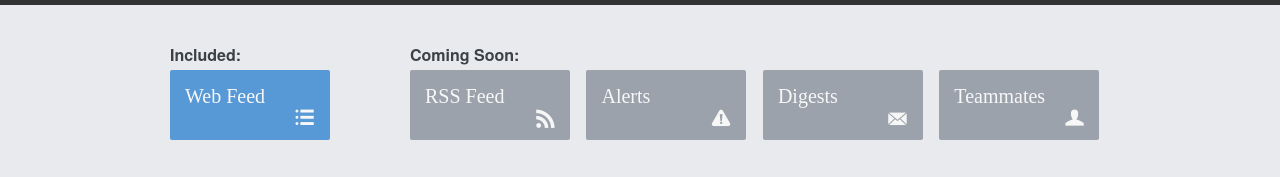
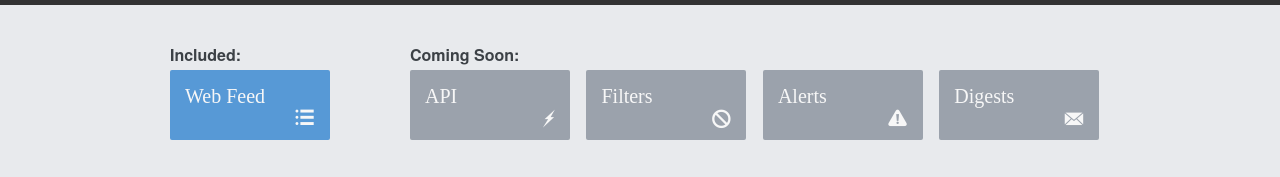
Before and after one commit to mattgoldman/www.hookfeed.com, a website: page public/index.html in a window 1280 px wide. Shown: the part 525-702 px from the top of the page. Drawn offline with Linux system fonts and the light colour scheme.

Commit message:
updated benefits

```diff
--- a/package.json
+++ b/package.json
@@ -7,7 +7,7 @@
     "hookfeed.com",
     "www.hookfeed.com"
   ],
-  "version": "0.2.1",
+  "version": "0.2.2",
   "private": true,
   "dependencies": {
     "express": "3.x",
--- a/public/index.html
+++ b/public/index.html
@@ -112,8 +112,12 @@ vertical-align: top;" />
     <h2>Coming Soon:</h2>
     <div class="benefit-container">
       <div class="benefit" style="background-color: #9BA2AC;">
-        <span class="benefit_description">RSS Feed</span>
-        <span class="benefit_icon">f</span>
+        <span class="benefit_description">API</span>
+        <span class="benefit_icon">e</span>
+      </div>
+      <div class="benefit" style="background-color: #9BA2AC;">
+        <span class="benefit_description">Filters</span>
+        <span class="benefit_icon">d</span>
       </div>
       <div class="benefit" style="background-color: #9BA2AC;">
         <span class="benefit_description">Alerts</span>
@@ -122,10 +126,6 @@ vertical-align: top;" />
       <div class="benefit" style="background-color: #9BA2AC;">
         <span class="benefit_description">Digests</span>
         <span class="benefit_icon">M</span>
-      </div>
-      <div class="benefit" style="background-color: #9BA2AC;">
-        <span class="benefit_description">Teammates</span>
-        <span class="benefit_icon">U</span>
       </div>
     </div>
   </div>
```
